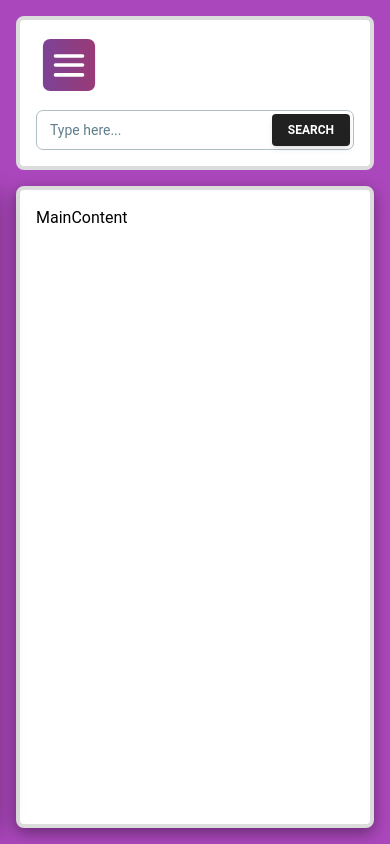
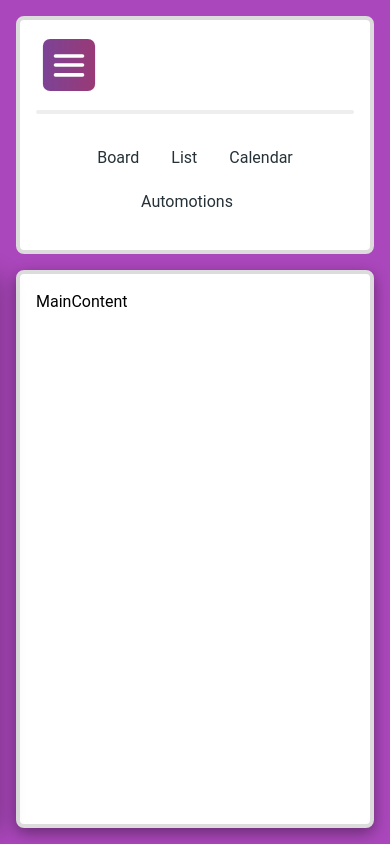
Before and after one commit to MiguelMR86/TaskHub, a React (Vite) app: page / in a window 390 px wide. Built offline with nearby package versions, Linux system fonts and the light colour scheme; a web font is replaced by a local one.

Commit message:
Searcher added & media query update

```diff
--- a/src/components/TaskManager/Nav/NavBar.jsx
+++ b/src/components/TaskManager/Nav/NavBar.jsx
@@ -1,33 +1,14 @@
-import {
-  Navbar,
-  Typography,
-  IconButton,
-  Button,
-  Input,
-} from "@material-tailwind/react";
+import { Navbar } from "@material-tailwind/react";
 import SideBarBtn from '../Side/SideBarBtn.jsx'
+import NavList from './NavList.jsx'
 
 export default function NavBar() {
   return (
     <Navbar color="transparent" className="w-full bg-white border-4 border-[#DCDCDC] rounded-lg" fullWidth={true}>
-      <div className="flex flex-wrap items-center justify-between gap-y-4 text-blue-gray-900">
+      <div className="flex flex-wrap sm:flex-nowrap items-center gap-4 text-blue-gray-900">
         <SideBarBtn />
-
-        {/*  */}
-
-        <div className="relative flex w-full gap-2 md:w-max">
-          <Input
-            type="search"
-            label="Type here..."
-            className="pr-20"
-            containerProps={{
-              className: "min-w-[288px]",
-            }}
-          />
-          <Button size="sm" className="!absolute right-1 top-1 rounded">
-            Search
-          </Button>
-        </div>
+        <hr className="border-2 rounded-full w-full sm:hidden"/>
+        <NavList />
       </div>
     </Navbar>
   );
--- a/src/components/TaskManager/Nav/NavList.jsx
+++ b/src/components/TaskManager/Nav/NavList.jsx
@@ -5,35 +5,35 @@ function NavList() {
   const { currentSection, setCurrentSection } = useContext(Context);
 
   return (
-    <div className="flex items-center h-full justify-between select-none">
-      <ul className="flex flex-row items-center ml-4 gap-6 overflow-y-auto mr-4 sm:gap-10 lg:gap-16">
+    <div className="flex flex-wrap items-center w-full h-full justify-center select-none p-4 gap-y-4 mobileXL:justify-between mobileXL:p-0">
+      <div className="flex flex-row items-center ml-4 gap-8 mr-4 sm:gap-10 lg:gap-16">
         <a
           className={`border-b-4 h-[85%] flex items-center rounded cursor-pointer transition-all  ${currentSection == "Board" ? "border-[#993a76]" : "border-transparent hover:border-gray-400"}`}
           onClick={() => setCurrentSection("Board")}
         >
-          <li>Board</li>
+          Board
         </a>
         <a
           className={`border-b-4 h-[85%] flex items-center rounded cursor-pointer transition-all  ${currentSection == "List" ? "border-[#993a76]" : "border-transparent hover:border-gray-400"}`}
           onClick={() => setCurrentSection("List")}
         >
-          <li>List</li>
+          List
         </a>
         <a
           className={`border-b-4 h-[85%] flex items-center rounded cursor-pointer transition-all  ${currentSection == "Calendar" ? "border-[#993a76]" : "border-transparent hover:border-gray-400"}`}
           onClick={() => setCurrentSection("Calendar")}
         >
-          <li>Calendar</li>
+          Calendar
         </a>
-      </ul>
-      <ul className="flex flex-row items-center gap-10 mr-4 border-l-2 border-gray-400 pl-4">
+      </div>
+      <div className="flex flex-row items-center gap-10 mr-4 w-full mobileXL:w-auto">
         <a
-          className={`border-b-4 h-[85%] flex items-center rounded cursor-pointer transition-all  ${currentSection == "Automotions" ? "border-[#993a76]" : "border-transparent hover:border-gray-400"}`}
+          className={`border-b-4 h-[85%] w-full flex justify-center items-center rounded cursor-pointer transition-all  ${currentSection == "Automotions" ? "border-[#993a76]" : "border-transparent hover:border-gray-400"}`}
           onClick={() => setCurrentSection("Automotions")}
         >
-          <li>Automotions</li>
+          Automotions
         </a>
-      </ul>
+      </div>
     </div>
   );
 }
--- /dev/null
+++ b/src/components/TaskManager/Side/Searcher.jsx
@@ -0,0 +1,19 @@
+import React from 'react'
+import { Button, Input } from "@material-tailwind/react";
+
+function Searcher() {
+  return (
+    <div className="relative flex gap-2">
+    <Input
+        type="search"
+        label="Type here..."
+        className=" pr-[90px]"
+    />
+    <Button size="sm" className="!absolute right-1 top-1 rounded bg-gradient-to-r from-[#7c4396] to-[#993a76]">
+        Search
+    </Button>
+    </div>
+  )
+}
+
+export default Searcher
--- a/src/components/TaskManager/Side/SideBar.jsx
+++ b/src/components/TaskManager/Side/SideBar.jsx
@@ -1,11 +1,12 @@
 import React, { useContext } from 'react'
 import { Context } from '../../../context/Context'
 import { Navbar } from "@material-tailwind/react";
+import Logo from "../../General/Others/Logo";
+import Searcher from './Searcher';
 import SideBarContent from "./SideBarContent";
+import HomeBtn from "../../General/Profile/HomeBtn";
 import UserBtn from "../../General/Profile/UserBtn";
 import SettingsBtn from "../../General/Profile/SettingsBtn";
-import Logo from "../../General/Others/Logo";
-import HomeBtn from "../../General/Profile/HomeBtn";
 
 function SideBar() {
   const { openSideBar } = useContext(Context)
@@ -14,6 +15,7 @@ function SideBar() {
     <Navbar color="transparent" fullWidth className={`absolute top-0 left-0 w-[300px] h-full bg-white flex flex-col justify-between rounded-lg shadow-[0_5px_25px_rgba(0,0,0,0.3)] transition-all ${openSideBar ? '-translate-x-0' : ' -translate-x-[316px]'}`}>
         <div open={openSideBar}>
           <Logo />
+          <Searcher />
           <SideBarContent/>
         </div>
 
--- a/tailwind.config.js
+++ b/tailwind.config.js
@@ -18,7 +18,7 @@ module.exports = withMT({
         },
       },
       screens: {
-        'lg': '580px',
+        'mobileXL': '410px',
       },
     },
   },
```
